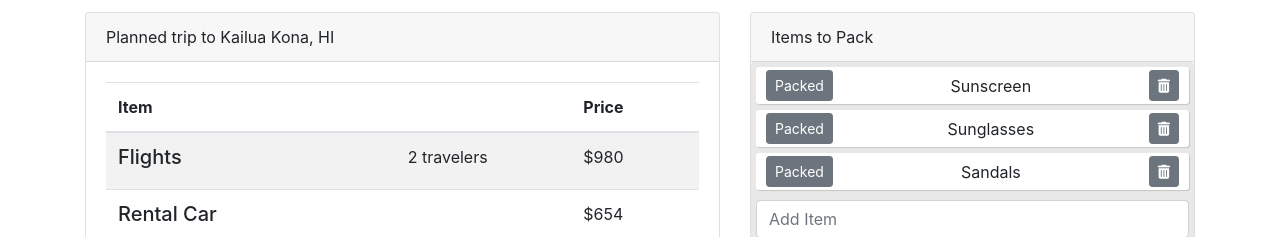
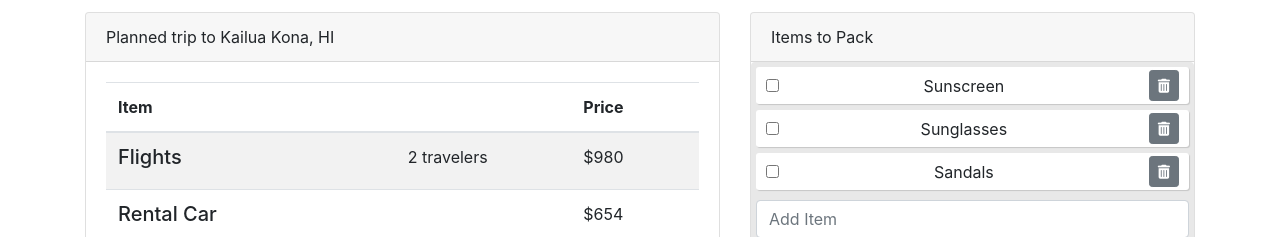
Before and after one commit to joditivis/U-Travel, a React (Create React App) app in the folder client/: page /userpage in a window 1280 px wide. Shown: the part 298-535 px from the top of the page. Built offline with nearby package versions, Linux system fonts and the light colour scheme; no server answers.

Commit message:
update to packing-list (#20)

```diff
--- a/client/src/components/PackingList/Item.js
+++ b/client/src/components/PackingList/Item.js
@@ -1,18 +1,21 @@
 import React from 'react';
-import { Button, Form, FormGroup } from 'reactstrap';
+import { Button, Form, FormGroup, Input } from 'reactstrap';
 import './style.css';
 
-const Item = ({ item, index, completeItem, removeItem }) => {
+const Item = ({ item, index, completeItem, removeItem  }) => {
   return (
     <Form className="item-form">
       <FormGroup className="item">
-        <Button
-          className="item-button"
+        {/* <Button */}
+        <Input type="checkbox"
+
+          className="item-btn"
           size="sm"
           onClick={() => completeItem(index)}
         >
-          Packed
-        </Button>
+
+            </Input>
+        {/* </Button> */}
         <div style={{ textDecoration: item.isCompleted ? 'line-through' : 'none' }}>
           {item.text}
         </div>
--- a/client/src/components/PackingList/PackingList.js
+++ b/client/src/components/PackingList/PackingList.js
@@ -21,17 +21,22 @@ const PackingList = () => {
   ]);
 
   const addItem = text => {
-    const newItems = [...items, { text }];
+    console.log('add', text);
+    const newItems = [...items, { text, isCompleted: false }];
     setItems(newItems);
   };
 
   const completeItem = index => {
+    console.log('complete', index);
     const newItems = [...items];
-    newItems[index].isCompleted = true;
+    if (newItems[index].isCompleted === false)
+      newItems[index].isCompleted = true;
+    else newItems[index].isCompleted = false;
     setItems(newItems);
   };
 
   const removeItem = index => {
+    console.log('remove', index);
     const newItems = [...items];
     newItems.splice(index, 1);
     setItems(newItems);
--- a/client/src/components/PackingList/style.css
+++ b/client/src/components/PackingList/style.css
@@ -10,6 +10,11 @@
   justify-content: space-between;
 }
 
+.form-check-input {
+  position: static;
+  margin-top: 0;
+  margin-left: 0;
+}
 .item-list {
   background: #e8e8e8;
   border-radius: 4px;
--- a/client/src/pages/WeatherPage/WeatherPage.js
+++ b/client/src/pages/WeatherPage/WeatherPage.js
@@ -16,7 +16,7 @@ const WeatherPage = () => {
   // destructure state object to make it easier to use
   const { days, location, searchTerm } = data;
 
-  // useEffect replaces componentDidMount when using Hooks. Denver will show until the user types a search.
+  // useEffect replaces componentDidMount. Denver will show until the user types a search.
   useEffect(() => {
     getWeather('Denver, CO');
   }, []);
@@ -72,6 +72,7 @@ const WeatherPage = () => {
           <WeatherDayCard
             // need a unique key - using timestamp (ts) from API
             key={day.ts}
+            id={day.ts}
             day={moment(day.valid_date, 'YYYY-MM-DD').format('dddd')}
             current={day.temp}
             high={day.max_temp}
```
